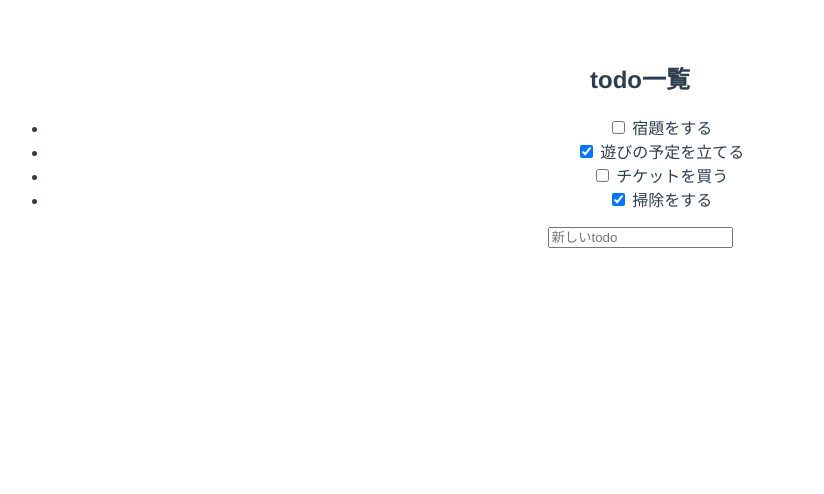
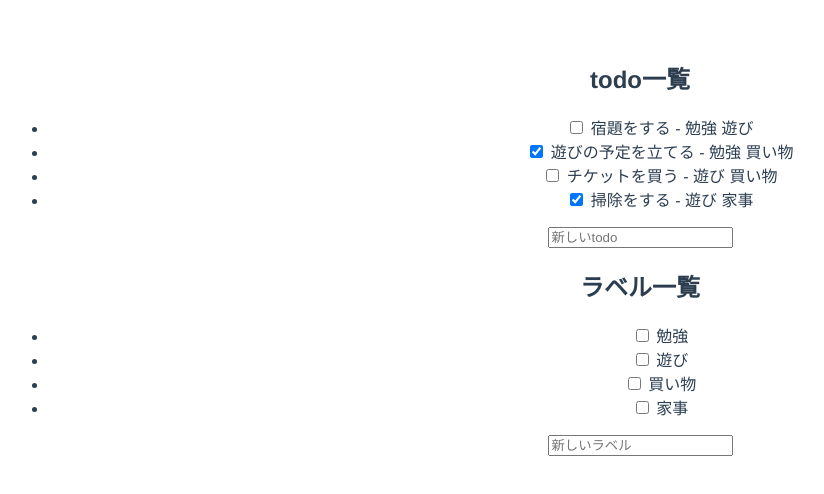
Before and after one commit to hiroshimuto9/vue-training, a Vue app: page / in a window 1280 px wide. Shown: the top 494 px of the page, without its empty margins (0-824 px from the left). Built offline with nearby package versions, Linux system fonts and the light colour scheme.

Commit message:
[add] ラベル機能の追加

```diff
--- a/src/App.vue
+++ b/src/App.vue
@@ -7,11 +7,28 @@
         <input type="checkbox" v-bind:checked="todo.done"
         v-on:change="toggleTodoStatus(todo)">
         {{todo.name}}
+        -
+        <span v-for="id in todo.labelIds" v-bind:key="id">
+          {{getLabelText(id)}}
+        </span>
       </li>
     </ul>
 
     <form v-on:submit.prevent="addTodo">
       <input type="text" v-model="newTodoName" placeholder="新しいtodo">
+    </form>
+
+    <h2>ラベル一覧</h2>
+    <ul>
+      <!-- v-forを用いてlabelを一つずつ表示 -->
+      <li v-for="label in labels" v-bind:key="label.id">
+        <input type="checkbox" v-bind:value="label.id"
+        v-model="newTodoLabelIds">
+        {{label.text}}
+      </li>
+    </ul>
+    <form v-on:submit.prevent="addLabel">
+      <input type="text" v-model="newLabelText" placeholder="新しいラベル">
     </form>
   </div>
 </template>
@@ -25,6 +42,10 @@
     return {
       // 入力中の新しいtodo名を一時的に保持
       newTodoName: '',
+      // 入力中の新しいtodoに紐づくlabelを一時的に保持
+      newTodoLabelIds: [],
+      // 入力中の新しいlabelを一時的に保持
+      newLabelText: '',
     }
   },
   // 算出プロパティを定義
@@ -32,6 +53,9 @@
     todos() {
       return this.$store.state.todos
     },
+    labels() {
+      return this.$store.state.labels
+    }
   },
   // template内で使用されるmethodを定義
   methods: {
@@ -40,8 +64,10 @@
       // store.jsのaddTodoミューテーションにコミット
       this.$store.commit('addTodo', {
         name: this.newTodoName,
+        labelIds: this.newTodoLabelIds,
       })
       this.newTodoName = ''
+      this.newTodoLabelIds= []
     },
 
     // todoの完了状態を更新
@@ -50,7 +76,22 @@
       this.$store.commit('toggleTodoStatus', {
         id: todo.id
       })
-    }
+    },
+
+    // ラベルの追加
+    addLabel() {
+      // store.jsのaddLabelミューテーションにコミット
+      this.$store.commit('addLabel', {
+        text: this.newLabelText
+      })
+      this.newLabelText= ''
+    },
+
+    // ラベルのIDからそのラベルのテキストを返しtemplate内に表示
+    getLabelText(id) {
+      const label = this.labels.filter(label => label.id === id)[0]
+      return label ? label.text : ''
+    },
 
   },
 }
--- a/src/vuex/store.js
+++ b/src/vuex/store.js
@@ -12,34 +12,59 @@
             {
                 id: 1,
                 name: '宿題をする',
+                labelIds: [1, 2],
                 done: false
             },
             {
                 id: 2,
                 name: '遊びの予定を立てる',
+                labelIds: [1, 3],
                 done: true
             },
             {
                 id: 3,
                 name: 'チケットを買う',
+                labelIds: [2, 3],
                 done: false
             },
             {
                 id: 4,
                 name: '掃除をする',
+                labelIds: [2, 4],
                 done: true
+            },
+        ],
+        // ラベルの初期ステート
+        labels: [
+            {
+                id: 1,
+                text: '勉強'
+            },
+            {
+                id: 2,
+                text: '遊び'
+            },
+            {
+                id: 3,
+                text: '買い物'
+            },
+            {
+                id: 4,
+                text: '家事'
             },
         ],
         // 本来であればサーバー側で生成するが、ここでは決め打ち
         nextTodoId: 5,
+        nextLabelId: 5,
     },
     // storeの状態の変更を処理
     mutations: {
         // todoの追加
-        addTodo (state, {name}) {
+        addTodo (state, {name, labelIds}) {
             state.todos.push({
                 id: state.nextTodoId,
                 name,
+                labelIds,
                 done: false
             })
             state.nextTodoId++
@@ -53,10 +78,16 @@
             filtered.forEach(todo => {
                 todo.done = !todo.done
             })
-        }
-
+        },
+        // labelの追加
+        addLabel (state, {text}) {
+            state.labels.push({
+                id: state.nextLabelId,
+                text
+            })
+            state.nextLabelId++
+        },
     },
-
 })
 
 export default store
```
